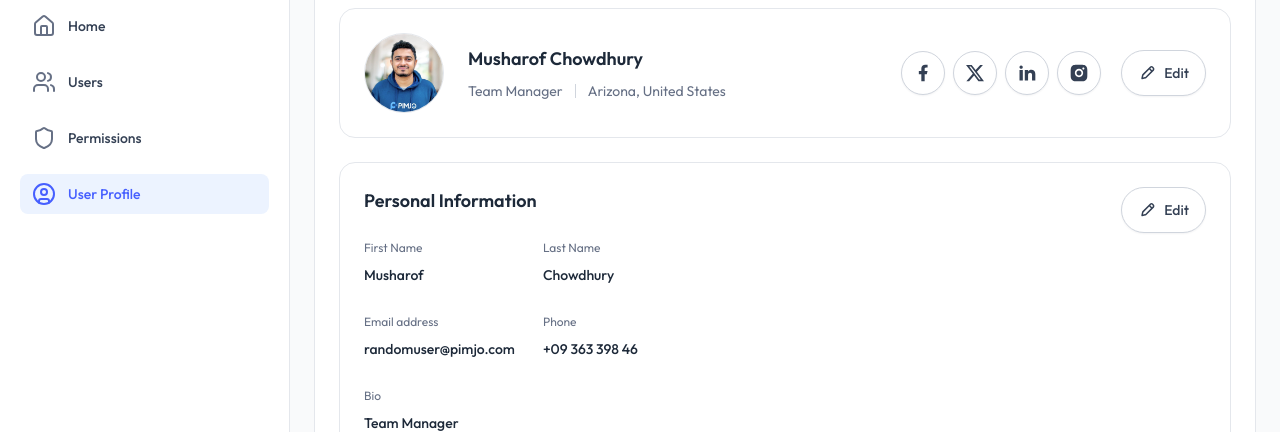
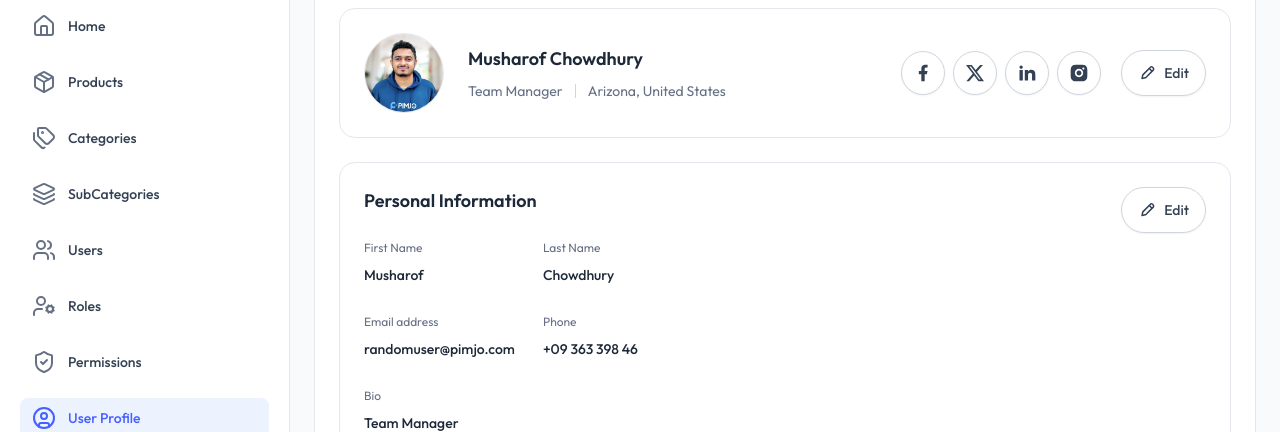
Before and after one commit to dennyneelamkavil/surprez-admin, a Next.js app: page /profile in a window 1280 px wide. Shown: the part 174-606 px from the top of the page. Built offline with nearby package versions, Linux system fonts and the light colour scheme; no server answers.

Commit message:
Updated main routes in the sidebar

```diff
--- a/layout/AppSidebar.tsx
+++ b/layout/AppSidebar.tsx
@@ -5,7 +5,17 @@ import Link from "next/link";
 import Image from "next/image";
 import { usePathname } from "next/navigation";
 import { useSidebar } from "@/context/SidebarContext";
-import { Home, Shield, UserCircle, Users } from "lucide-react";
+import {
+  Boxes,
+  Home,
+  Layers,
+  Package,
+  ShieldCheck,
+  Tags,
+  UserCircle,
+  UserCog,
+  Users,
+} from "lucide-react";
 import { HorizontaLDots } from "@/icons";
 
 type NavItem = {
@@ -21,12 +31,32 @@ const navItems: NavItem[] = [
     path: "/",
   },
   {
+    icon: <Package />,
+    name: "Products",
+    path: "/products",
+  },
+  {
+    icon: <Tags />,
+    name: "Categories",
+    path: "/categories",
+  },
+  {
+    icon: <Layers />,
+    name: "SubCategories",
+    path: "/subcategories",
+  },
+  {
     icon: <Users />,
     name: "Users",
     path: "/users",
   },
   {
-    icon: <Shield />,
+    icon: <UserCog />,
+    name: "Roles",
+    path: "/roles",
+  },
+  {
+    icon: <ShieldCheck />,
     name: "Permissions",
     path: "/permissions",
   },
```
